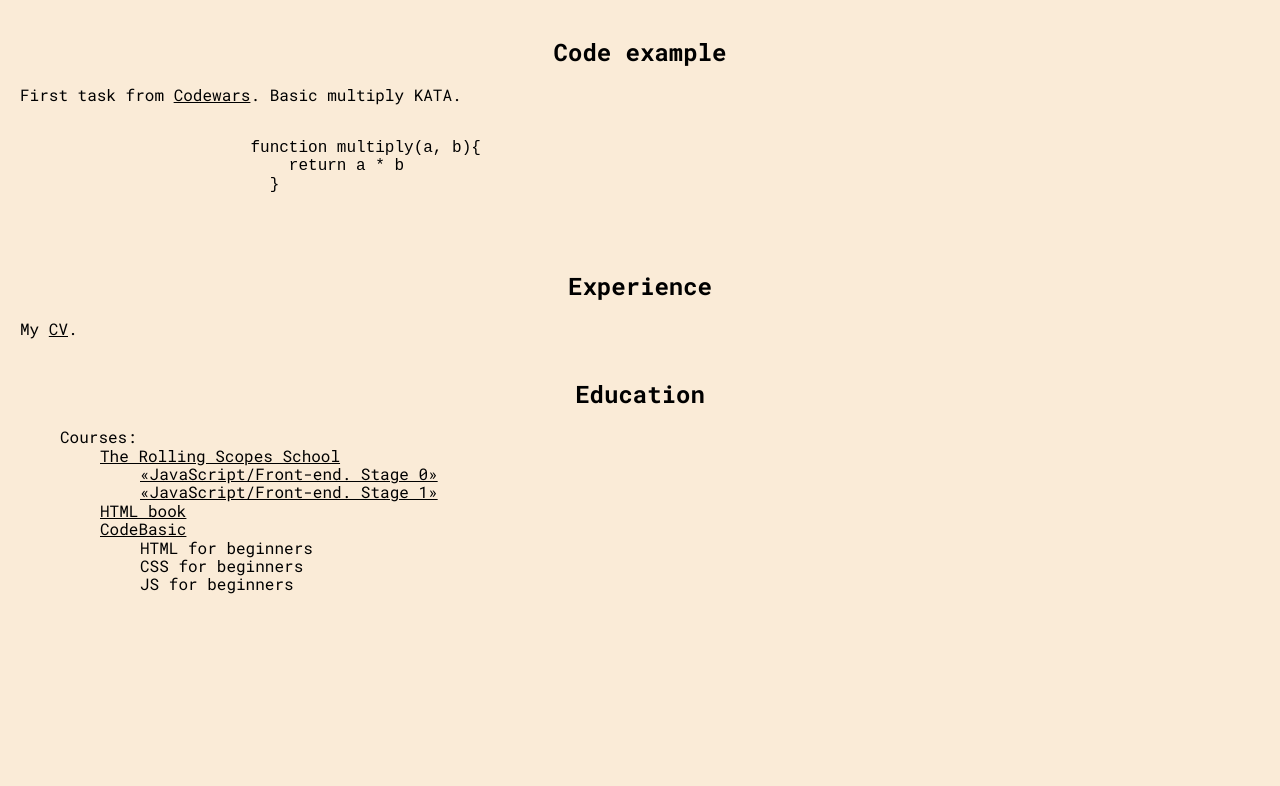
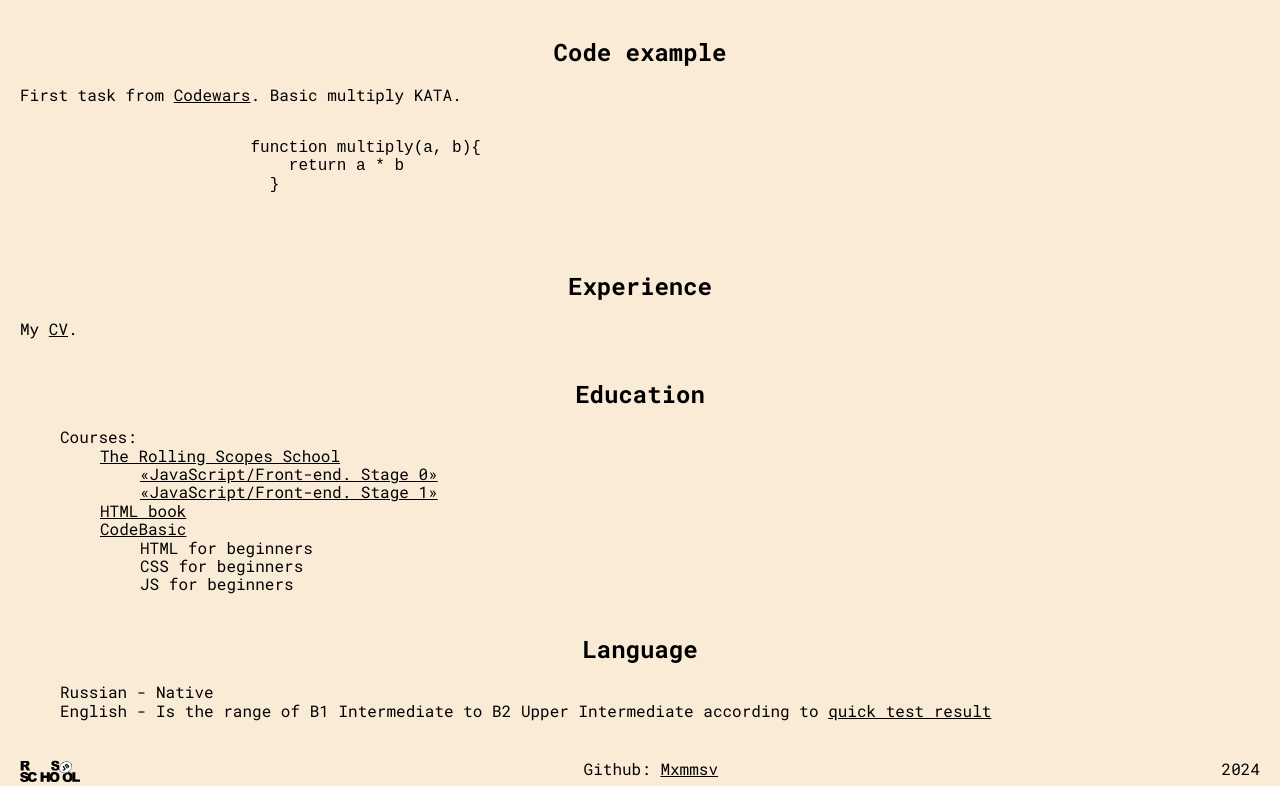
Before and after one commit to Mxmmsv/rsschool-cv, a plain HTML site: page index.html in a window 1280 px wide. Shown: the part 667-1453 px from the top of the page. Before the commit the page ends 1261 px from the top, so only its background shows below. Drawn offline with Linux system fonts and the light colour scheme.

Commit message:
feat: add footer layout

```diff
--- a/index.html
+++ b/index.html
@@ -134,7 +134,21 @@
                     </li>
                 </ul>
             </section>
+            <section class="section" id="language">
+                <h2>Language</h2>
+                <ul>
+                    <li>Russian - Native</li>
+                    <li>English - Is the range of B1 Intermediate to B2 Upper Intermediate according to <a href="https://www.efset.org/quick-check">quick test result</a></li>
+                </ul>
+            </section>
         </main>
+        <footer class="footer">
+            <a href="https://rs.school/courses/javascript-ru">
+                <img src="./assets/svg/rs_logo.svg" width="60" alt="rs school logo">
+            </a>
+            <span>Github: <a href="https://github.com/Mxmmsv">Mxmmsv</a></span>
+            <span>2024</span>
+        </footer>
     </div>
 </body>
 </html>
--- a/style.css
+++ b/style.css
@@ -1,3 +1,7 @@
+html {
+    scroll-behavior: smooth;
+}
+
 body {
     box-sizing: border-box;
     background-color: antiquewhite;
@@ -15,9 +19,8 @@ a {
 
 .wrapper {
     max-width: 1440px;
-    margin: 0 20px;
-
-
+    margin: 0 auto;
+    padding: 0 20px;
 }
 
 .header {
@@ -81,3 +84,9 @@ a {
 .skill_list img {
     margin-right: 7px;
 }
+
+.footer {
+    display: flex;
+    justify-content: space-between;
+    margin-top: 40px;
+}
```
Also changed, not shown: assets/img/real_kot.png (renamed from assets/img/server-icon.png), assets/svg/rs_logo.svg (added).
